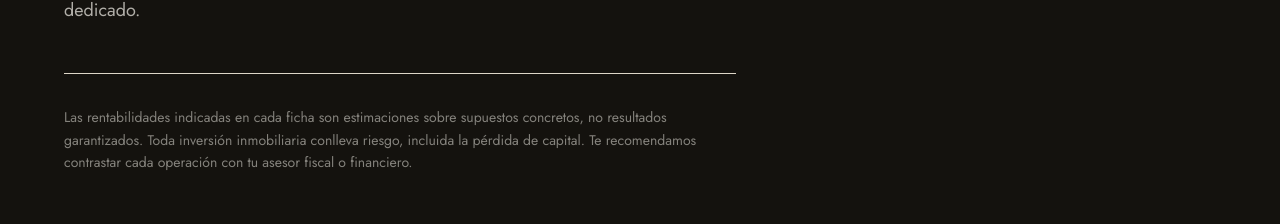
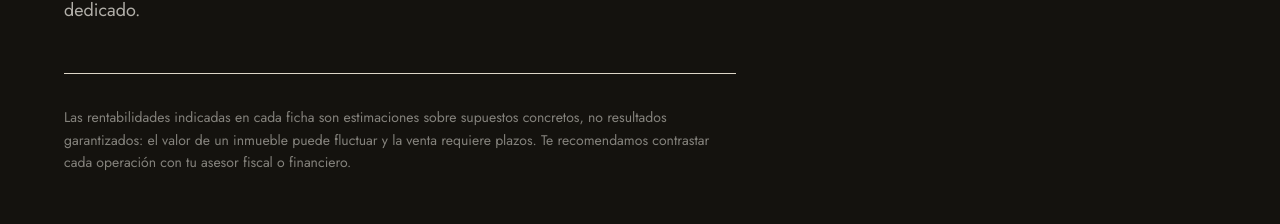
Before and after one commit to treasurehunting26-ux/v0-inversiones-inmobiliarias-mvp, a Next.js app: page /oportunidades in a window 1280 px wide. Shown: the part 413-637 px from the top of the page. Built offline with nearby package versions, Linux system fonts and the light colour scheme; no server answers.

Commit message:
fix: clarify disclaimer on investment risks in OportunidadesPage
Co-authored-by: treasurehunting26-ux <255410635+treasurehunting26-ux@users.noreply.github.com>

```diff
--- a/app/oportunidades/page.tsx
+++ b/app/oportunidades/page.tsx
@@ -30,8 +30,8 @@ export default function OportunidadesPage() {
 
           <p className="mt-6 max-w-2xl border-t border-[var(--color-noir-foreground)]/15 pt-8 text-sm leading-relaxed text-[var(--color-noir-foreground)]/50">
             Las rentabilidades indicadas en cada ficha son estimaciones sobre supuestos concretos, no
-            resultados garantizados. Toda inversión inmobiliaria conlleva riesgo, incluida la pérdida
-            de capital. Te recomendamos contrastar cada operación con tu asesor fiscal o financiero.
+            resultados garantizados: el valor de un inmueble puede fluctuar y la venta requiere plazos.
+            Te recomendamos contrastar cada operación con tu asesor fiscal o financiero.
           </p>
         </div>
       </section>
```
